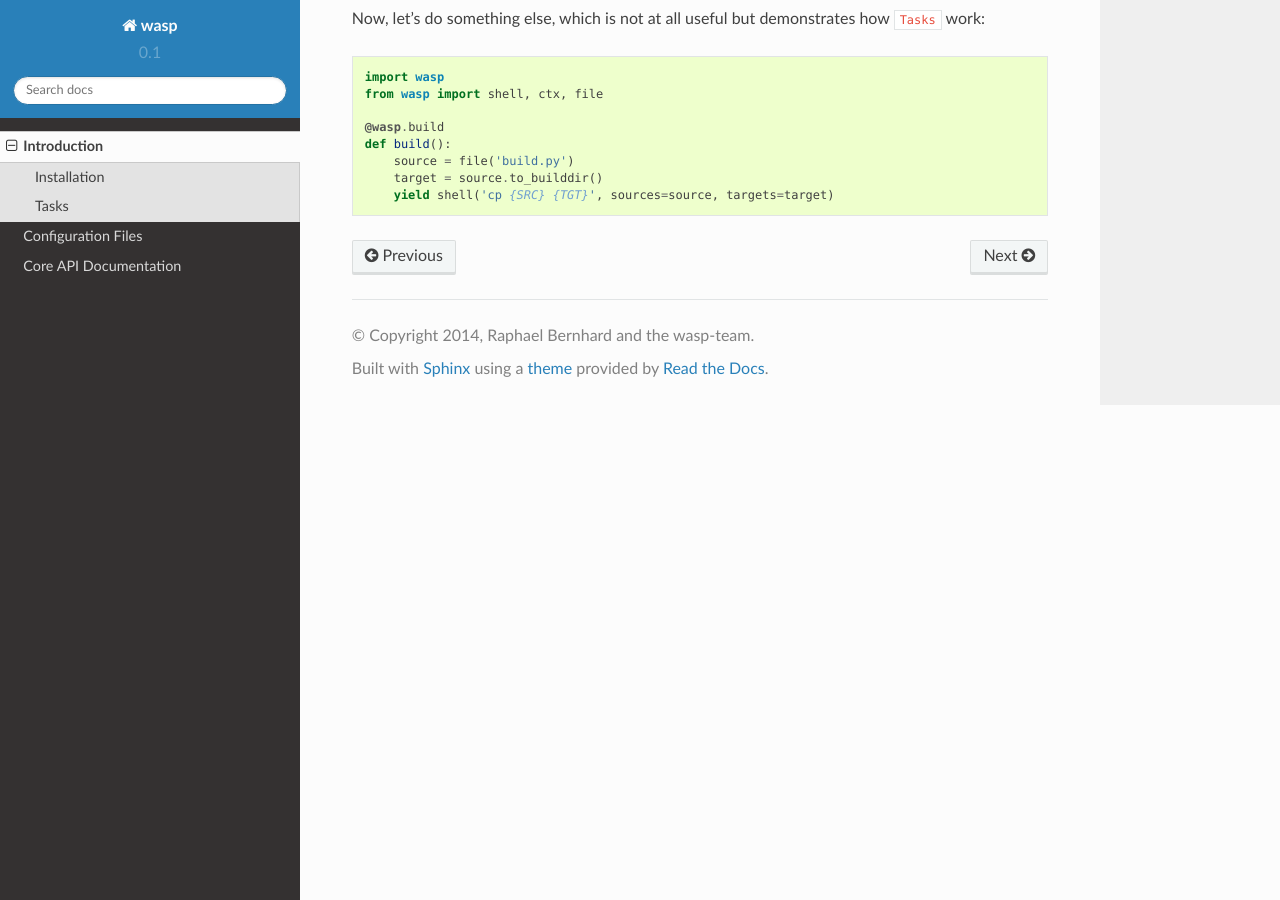
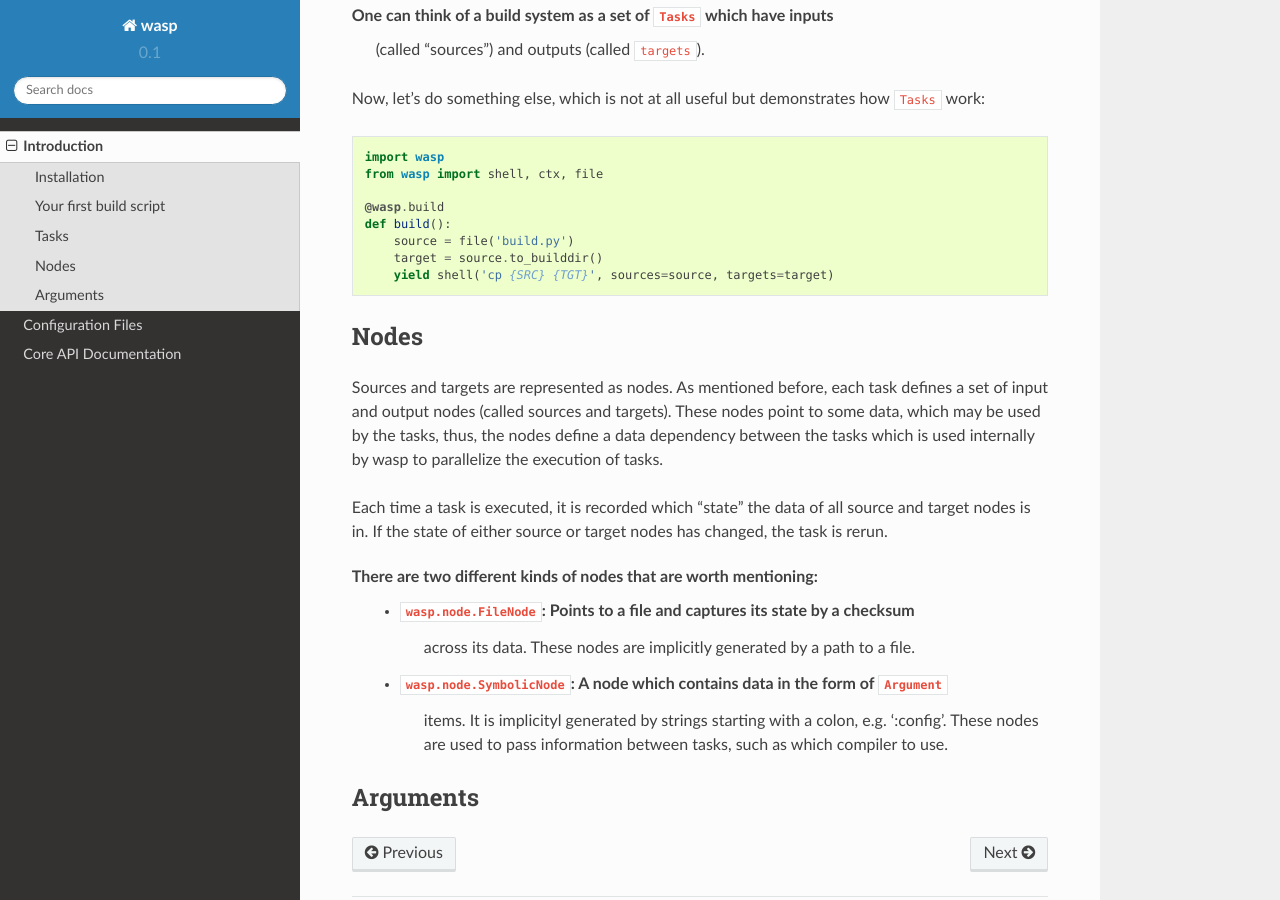
Before and after one commit to raffber/wasp, a Sphinx documentation site: the page built from doc/introduction.rst, in a window 1280 px wide and 900 px high, scrolled down 1291 px. Built offline with Sphinx 7.4.7 and the Read the Docs theme 2.0.0, drawn with Linux system fonts in a browser that asks for light colours; some of the changed text lies outside the part shown.

Commit message:
more documentation

```diff
--- a/doc/introduction.rst
+++ b/doc/introduction.rst
@@ -18,6 +18,11 @@ Let's get gstarted: ``cd`` into the project directory::
 
 ``wasp`` extracts itself once you execute it for the first time.
 If you upgrade it to a new version, it will automatically upgrade itself.
+
+
+Your first build script
+-----------------------
+
 Now, create your first build script, called ``build.py`` in the same directory::
 
     import wasp
@@ -64,3 +69,27 @@ Now, let's do something else, which is not at all useful but demonstrates how
         source = file('build.py')
         target = source.to_builddir()
         yield shell('cp {SRC} {TGT}', sources=source, targets=target)
+
+Nodes
+------
+
+Sources and targets are represented as nodes. As mentioned before,
+each task defines a set of input and output nodes (called sources and targets).
+These nodes point to some data, which may be used by the tasks, thus, the nodes
+define a data dependency between the tasks which is used internally by wasp to
+parallelize the execution of tasks.
+
+Each time a task is executed, it is recorded which "state" the data of all source
+and target nodes is in. If the state of either source or target nodes has changed,
+the task is rerun.
+
+There are two different kinds of nodes that are worth mentioning:
+ * ``wasp.node.FileNode``: Points to a file and captures its state by a checksum
+    across its data. These nodes are implicitly generated by a path to a file.
+ * ``wasp.node.SymbolicNode``: A node which contains data in the form of ``Argument``
+    items. It is implicityl generated by strings starting with a colon, e.g. ':config'.
+    These nodes are used to pass information between tasks, such as which compiler
+    to use.
+
+Arguments
+---------
```
